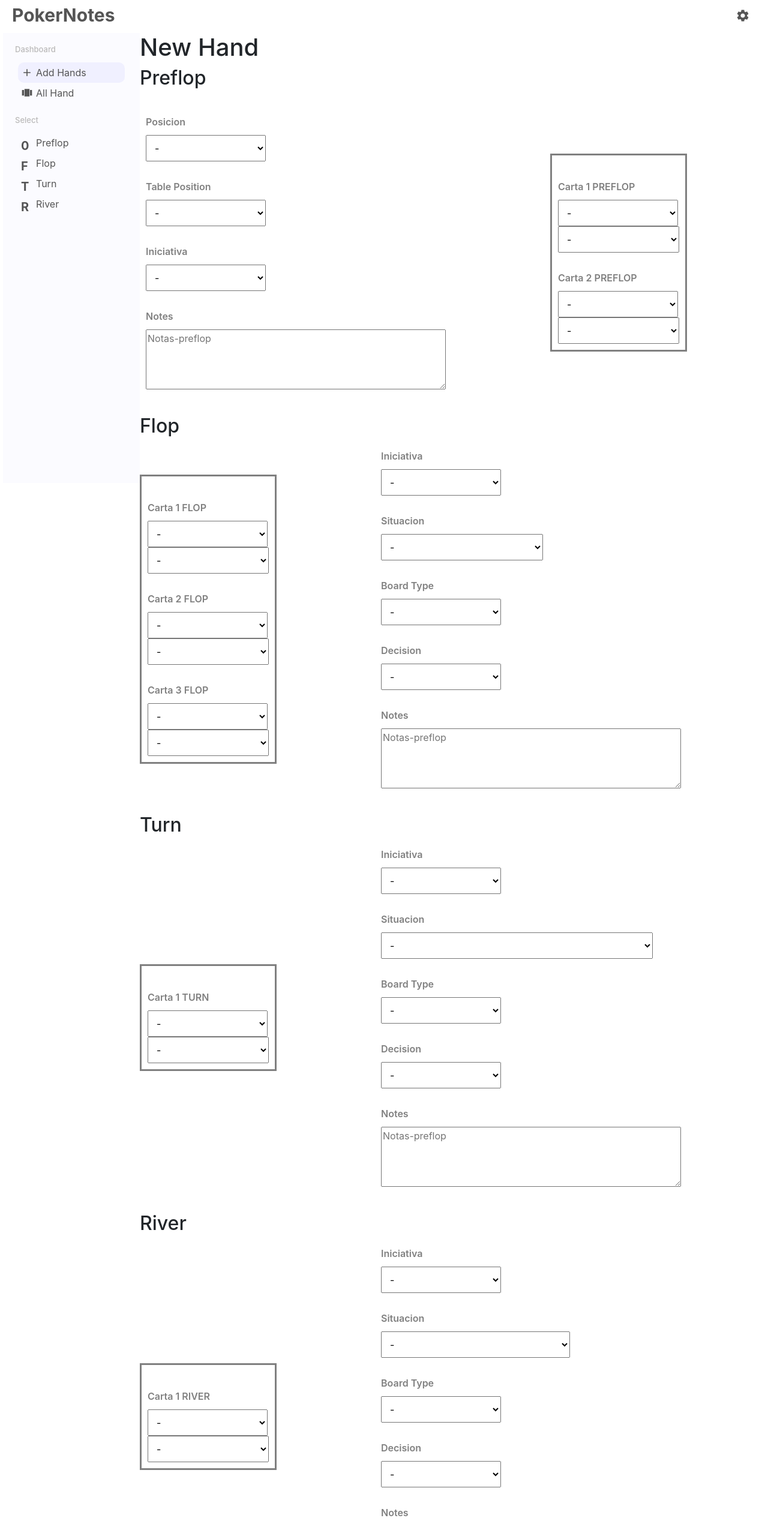
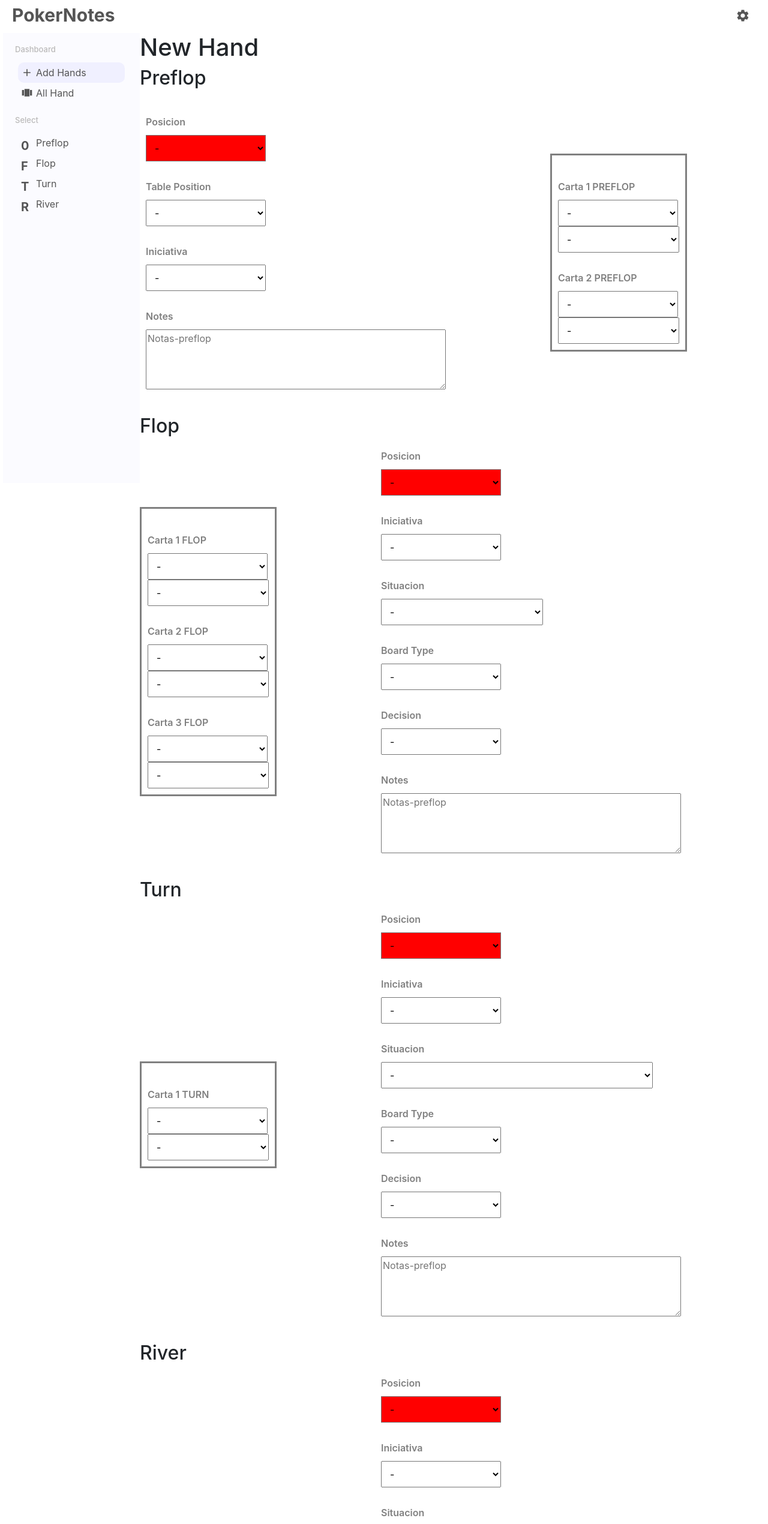
Before and after one commit to marcosilicaro/poker-notes, a React (Create React App) app in the folder client/: page /addhands in a window 1280 px wide. Shown: the top 2540 px of the page at 60% size. Built offline with nearby package versions, Linux system fonts and the light colour scheme; the HTML template or start-up script is replaced by a standard one.

Commit message:
rojo cuando no hay posicion

```diff
--- a/client/src/components/Addhands/Addhands.jsx
+++ b/client/src/components/Addhands/Addhands.jsx
@@ -1,12 +1,14 @@
 import './addhands.css'
 import axios from '../../axios'
+import { useState } from 'react';
 
 function Addhands() {
 
+  const [positionExist, setpositionExist] = useState('-')
 
   const handleSubmit = (e) => {
     e.preventDefault();
-     axios.post("/createHand", {
+    axios.post("/createHand", {
         "preflop": {
           "heroCards": [
             {
@@ -78,6 +80,8 @@ function Addhands() {
           ]
         }
     });
+    alert('mano subida')
+    window.location.reload()
   };
 
     return (
@@ -86,10 +90,22 @@ function Addhands() {
           <form className="addProductForm">
 
           <h2>Preflop</h2><br/>
-          <div className='divider'>
-            <div className="addProductItem">
+          <div className='divider'
+              >
+            <div className="addProductItem" >
               <label>Posicion</label>
-              <select name="Posicion" id="heroPosition" defaultValue='-' >
+              <select
+              name="heroPosition"
+              id="heroPosition"
+              defaultValue='-'
+              className={positionExist=== '-'?'background-rojo':'background-negro'}
+              onChange={(e) => {
+                    document.getElementById("heroPositionPija").value=e.currentTarget.value
+                    document.getElementById("heroPositionPija2").value=e.currentTarget.value
+                    document.getElementById("heroPositionPija3").value=e.currentTarget.value
+                    setpositionExist('true')
+                }
+                }>
                 <option value="-">-</option>
                 <option value="OOP">OOP</option>
                 <option value="IP">IP</option>
@@ -175,7 +191,7 @@ function Addhands() {
           <div className='divider'>
             <div className="addProductItem cartas-box">
               <label>Carta 1 FLOP</label>
-              <select name="carta-1-flop" id="carta-1-flop" defaultValue='-'  >
+              <select name="carta-1-flop" id="carta-1-flop"  >
                 <option value="-">-</option>
                 <option value="A" >A</option>
                 <option value="2">2</option>
@@ -248,6 +264,12 @@ function Addhands() {
               </select>
             </div>
             <div className="addProductItem">
+            <label>Posicion</label>
+              <select name="heroPosition" id="heroPositionPija" defaultValue='-' className={positionExist=== '-'?'background-rojo':'background-negro'}>
+                <option value="-">-</option>
+                <option value="OOP">OOP</option>
+                <option value="IP">IP</option>
+              </select>
               <label>Iniciativa</label>
               <select name="Iniciativa" id="flop.heroIniciativa" defaultValue='-'  >
                 <option value="-">-</option>
@@ -332,6 +354,12 @@ function Addhands() {
               </select>
             </div>
             <div className="addProductItem">
+              <label>Posicion</label>
+              <select name="heroPosition" id="heroPositionPija2" defaultValue='-' className={positionExist=== '-'?'background-rojo':'background-negro'}>
+                <option value="-">-</option>
+                <option value="OOP">OOP</option>
+                <option value="IP">IP</option>
+              </select>
               <label>Iniciativa</label>
               <select name="Iniciativa" id="turn.heroIniciativa" defaultValue='-'  >
                 <option value="-">-</option>
@@ -420,6 +448,12 @@ function Addhands() {
               </select>
             </div>
             <div className="addProductItem">
+            <label>Posicion</label>
+              <select name="heroPosition" id="heroPositionPija3" defaultValue='-' className={positionExist=== '-'?'background-rojo':'background-negro'}>
+                <option value="-">-</option>
+                <option value="OOP">OOP</option>
+                <option value="IP">IP</option>
+              </select>
               <label>Iniciativa</label>
               <select name="Iniciativa" id="river.heroIniciativa" defaultValue='-'  >
                 <option value="-">-</option>
--- a/client/src/components/Addhands/addhands.css
+++ b/client/src/components/Addhands/addhands.css
@@ -136,3 +136,11 @@
     align-items: center;
     justify-content: space-between;
 }
+
+.background-rojo{
+  background-color: red;
+}
+
+.background-negro{
+  background-color:default
+}
--- a/client/src/components/Allhands/Allhands.jsx
+++ b/client/src/components/Allhands/Allhands.jsx
@@ -151,7 +151,8 @@ function Allhands() {
                                         <span className={`${objeto.flop.boardCards[2].color}  cardStyling`}>{objeto.flop.boardCards[2].carta}</span>
                                         <div className={showFlopNotes===true && idClicked===objeto._id ? 'preflopNotes-active':'preflopNotes'} >
                                             {objeto.flop.decision}<br/>
-                                            {objeto.flop.notes[0]}
+                                            {objeto.flop.notes[0]}<br/><br/>
+                                            {objeto._id}
                                         </div>
                                     </div>
 
```
